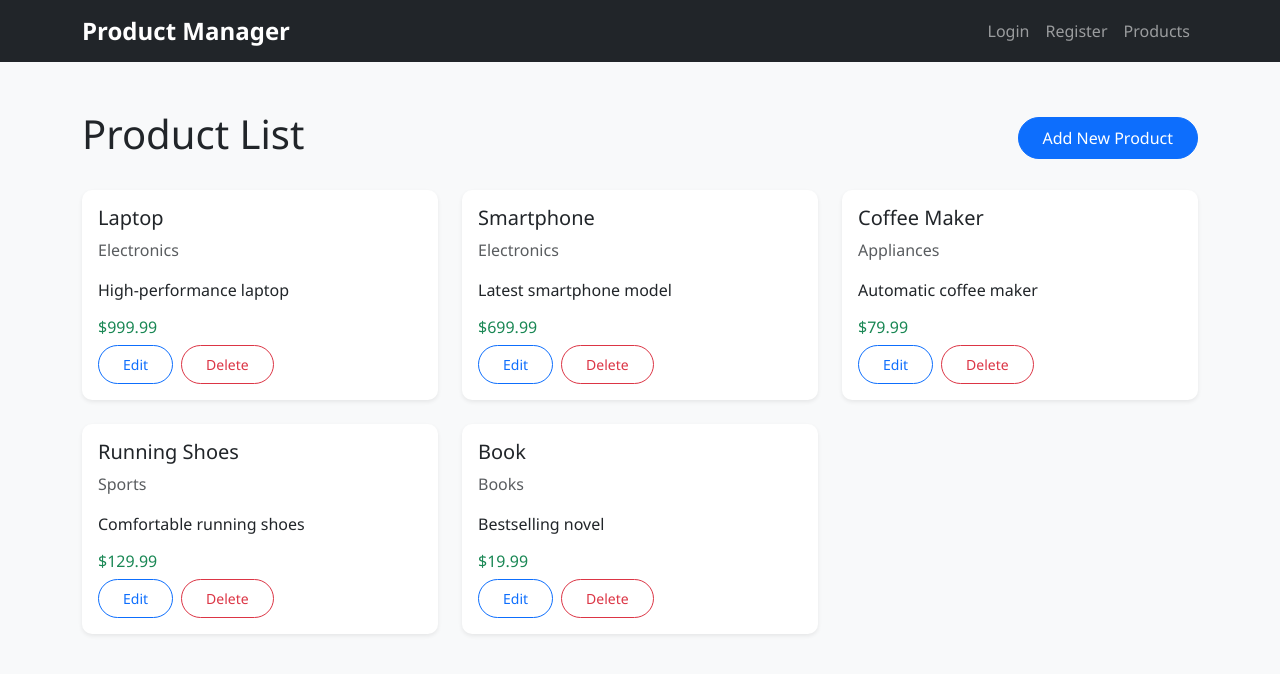
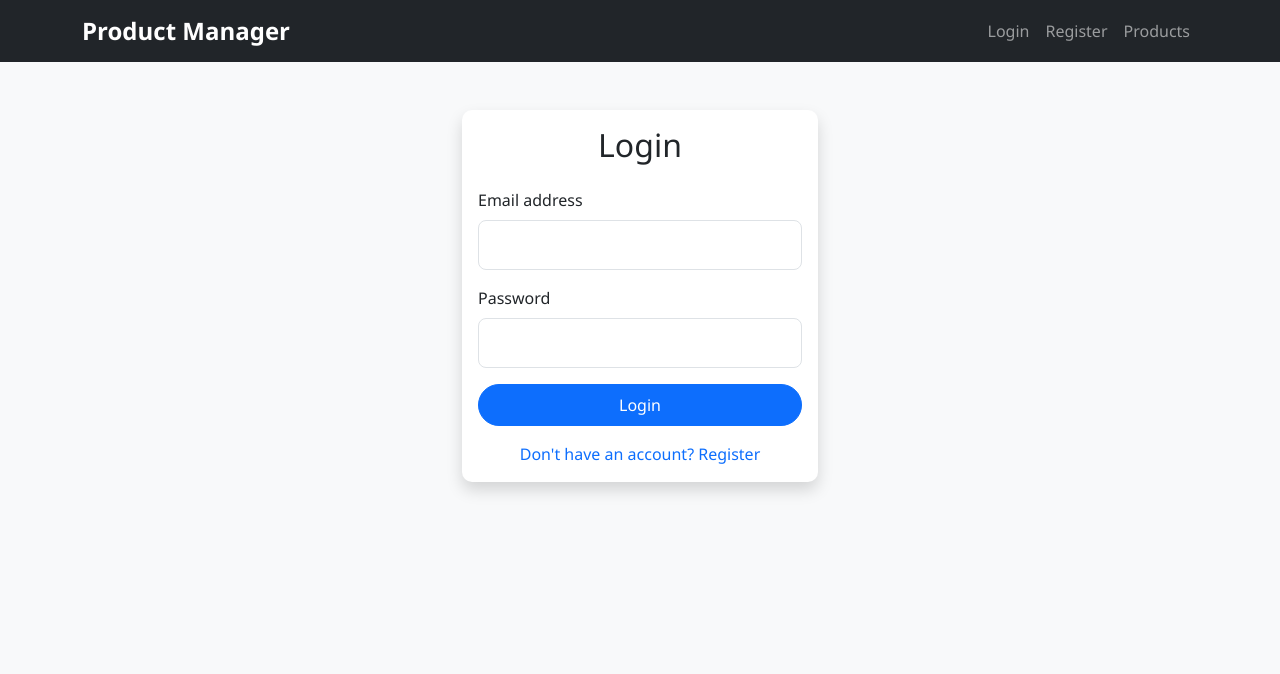
Before and after one commit to koushiktech2020/product_management_app, a React (Vite) app: page / in a window 1280 px wide. Shown: the top 674 px of the page. Built offline with nearby package versions, Linux system fonts and the light colour scheme.

Commit message:
Fix routing to use individual routes with layout and update navbar

```diff
--- a/src/components/Navbar.tsx
+++ b/src/components/Navbar.tsx
@@ -22,7 +22,7 @@ const Navbar: React.FC = () => {
         <div className="collapse navbar-collapse" id="navbarNav">
           <ul className="navbar-nav ms-auto">
             <li className="nav-item">
-              <Link className="nav-link" to="/login">
+              <Link className="nav-link" to="/">
                 Login
               </Link>
             </li>
--- a/src/routes.tsx
+++ b/src/routes.tsx
@@ -1,41 +1,26 @@
+import React from "react";
 import type { RouteObject } from "react-router-dom";
 import Layout from "./components/Layout";
-import ProductList from "./pages/ProductList";
 import Login from "./pages/Login";
 import Register from "./pages/Register";
+import ProductList from "./pages/ProductList";
+
+const layoutElement = (children: React.ReactNode) => (
+  <Layout>{children}</Layout>
+);
 
 const routes: RouteObject[] = [
   {
     path: "/",
-    element: (
-      <Layout>
-        <ProductList />
-      </Layout>
-    ),
-  },
-  {
-    path: "/login",
-    element: (
-      <Layout>
-        <Login />
-      </Layout>
-    ),
+    element: layoutElement(<Login />),
   },
   {
     path: "/register",
-    element: (
-      <Layout>
-        <Register />
-      </Layout>
-    ),
+    element: layoutElement(<Register />),
   },
   {
     path: "/products",
-    element: (
-      <Layout>
-        <ProductList />
-      </Layout>
-    ),
+    element: layoutElement(<ProductList />),
   },
 ];
 
```
